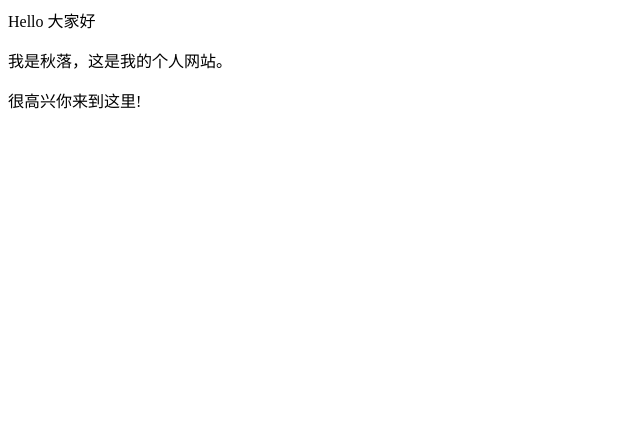
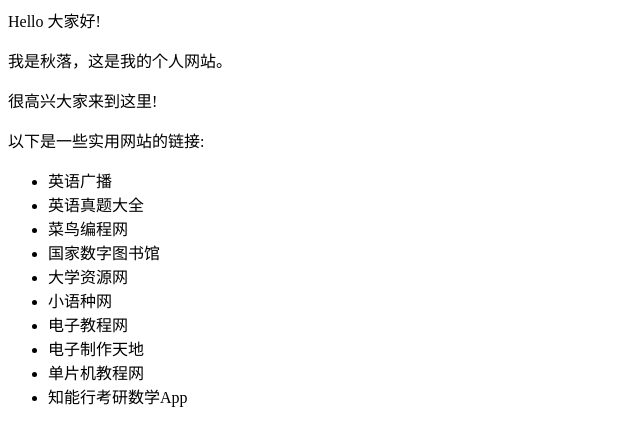
Before and after one commit to cheungzon/cheungzon.github.io, a plain HTML site: page index.html in a window 1280 px wide. Shown: the whole page, without its empty margins (0-640 px from the left). Drawn offline with Linux system fonts and the light colour scheme.

Commit message:
Update index.html

```diff
--- a/index.html
+++ b/index.html
@@ -1,3 +1,17 @@
-<p>Hello 大家好</p >
-<p>我是秋落，这是我的个人网站。 </p >
-<p>很高兴你来到这里!</p >
+<p>Hello 大家好!</p>
+<p>我是秋落，这是我的个人网站。</p>
+<p>很高兴大家来到这里!</p>
+<p>以下是一些实用网站的链接:</p>
+
+<ul>
+  <li> <https://www.npr.org/programs/ted-radio-hour/950812363/breathe>英语广播</a> </li>
+  <li> <https://zhenti.burningvocabulary.com>英语真题大全</a> </li>
+  <li> <https://www.runoob.com>菜鸟编程网</a> </li>
+  <li> <http://www.nlc.cn/web/index.shtml>国家数字图书馆</a> </li>
+  <li> <https://www.dxzy163.com/>大学资源网</a> </li>
+  <li> <http://www.somdom.com/>小语种网</a> </li>
+  <li> <https://www.electronics-tutorials.ws/>电子教程网</a> </li>
+  <li> <http://dzdiy.com>电子制作天地</a> </li>
+  <li> <http://www.51hei.com/>单片机教程网</a> </li>
+  <li> <https://app.bestzixue.com/module>知能行考研数学App</a> </li>
+</ul>
```
